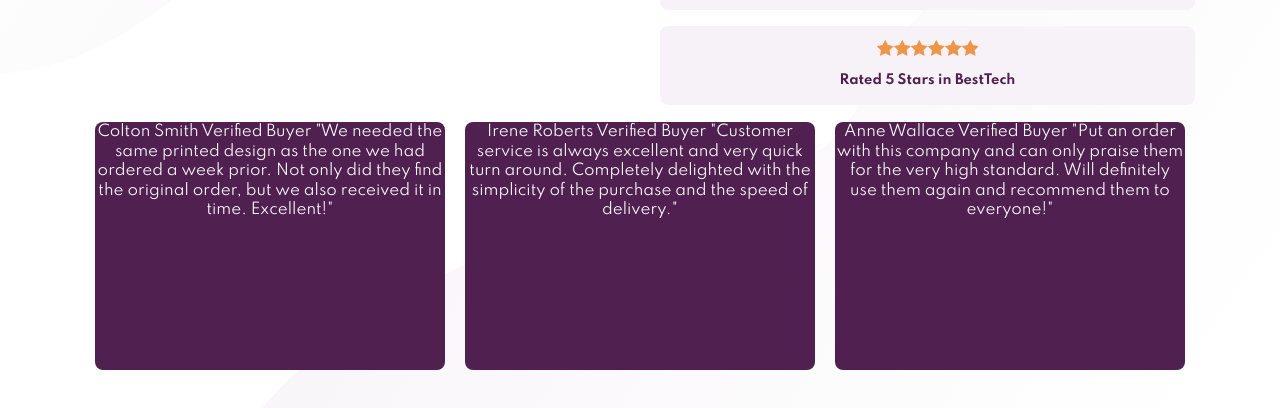
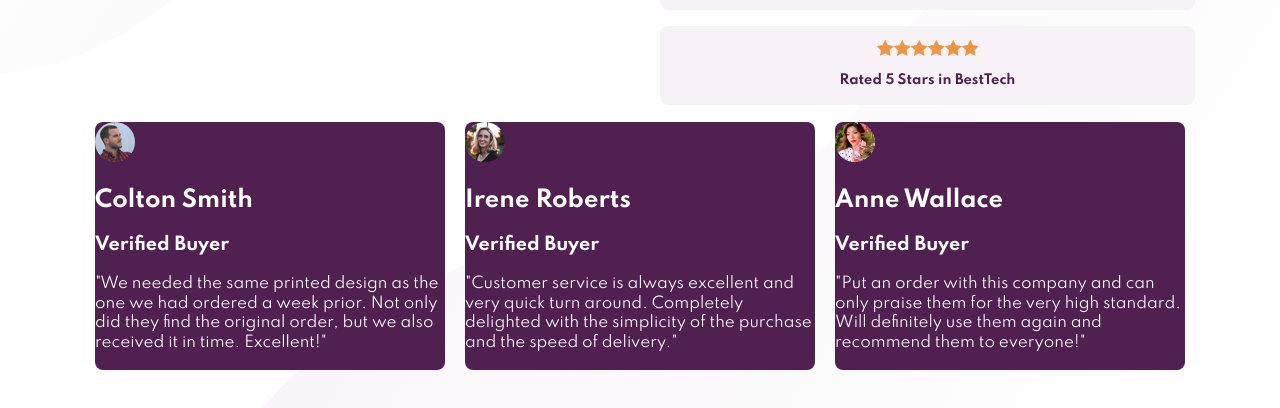
Before and after one commit to Drallas/Social-proof-section, a plain HTML site: page index.html in a window 1280 px wide. Shown: the part 288-696 px from the top of the page. Drawn offline with Linux system fonts and the light colour scheme.

Commit message:
raw buyer card

```diff
--- a/index.html
+++ b/index.html
@@ -39,13 +39,12 @@
 
           <div class="grid__rating-card">
             <div class="ratings__stars"></div>
-             <p>Rated 5 Stars in Report Guru</p>
-
+            <p>Rated 5 Stars in Report Guru</p>
           </div>
 
           <div class="grid__rating-card">
             <div class="ratings__stars"></div>
-             <p>Rated 5 Stars in BestTech</p>
+            <p>Rated 5 Stars in BestTech</p>
           </div>
         </section>
 
@@ -53,25 +52,55 @@
         <section class="grid__cards">
           <div class="cards">
             <div class="cards__item">
-              Colton Smith Verified Buyer "We needed the same printed design as
-              the one we had ordered a week prior. Not only did they find the
-              original order, but we also received it in time. Excellent!"
+              <img
+                class="cards__image"
+                src="/images/image-colton.jpg"
+                alt="Colton Smith"
+              />
+              <h2>Colton Smith</h2>
+              <h3>Verified Buyer</h3>
+
+              <p>
+                "We needed the same printed design as the one we had ordered a
+                week prior. Not only did they find the original order, but we
+                also received it in time. Excellent!"
+              </p>
             </div>
           </div>
 
           <div class="cards">
             <div class="cards__item">
-              Irene Roberts Verified Buyer "Customer service is always excellent
-              and very quick turn around. Completely delighted with the
-              simplicity of the purchase and the speed of delivery."
+              <img
+                class="cards__image"
+                src="/images/image-irene.jpg"
+                alt="Irene Roberts"
+              />
+              <h2>Irene Roberts</h2>
+              <h3>Verified Buyer</h3>
+
+              <p>
+                "Customer service is always excellent and very quick turn
+                around. Completely delighted with the simplicity of the purchase
+                and the speed of delivery."
+              </p>
             </div>
           </div>
 
           <div class="cards">
             <div class="cards__item">
-              Anne Wallace Verified Buyer "Put an order with this company and
-              can only praise them for the very high standard. Will definitely
-              use them again and recommend them to everyone!"
+              <img
+                class="cards__image"
+                src="/images/image-anne.jpg"
+                alt="Anne Wallace"
+              />
+              <h2>Anne Wallace</h2>
+              <h3>Verified Buyer</h3>
+
+              <p>
+                "Put an order with this company and can only praise them for the
+                very high standard. Will definitely use them again and recommend
+                them to everyone!"
+              </p>
             </div>
           </div>
         </section>
--- a/style.css
+++ b/style.css
@@ -106,11 +106,17 @@ body {
 }
 
 .cards__item {
+  text-align: left;
   height: 248px;
   color:hsl(0, 0%, 100%);
   border-radius: 8px;
   background-color: var(--very-dark-magenta);
   margin-bottom: 1rem;
+}
+
+.cards__image {
+  border-radius: 100px;
+  width: 40px;
 }
 
 /* Media Query for Desktop */
```
